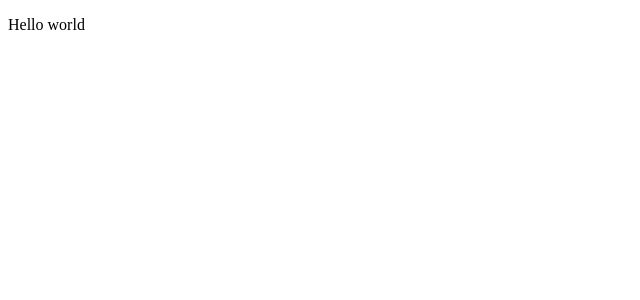
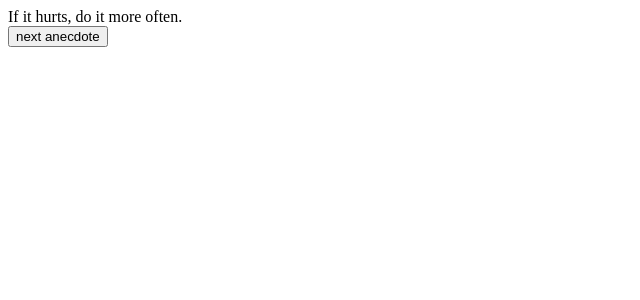
Before and after one commit to rinne13/react-perusteet-02-soveltavat-tehtavat-03-anekdootit, a React (Vite) app in the folder part1/: page / in a window 1280 px wide. Shown: the top 300 px of the page, without its empty margins (0-640 px from the left). Built offline with nearby package versions, Linux system fonts and the light colour scheme.

Commit message:
1.12*: anekdootit step1 done

```diff
--- a/part1/src/App.jsx
+++ b/part1/src/App.jsx
@@ -1,7 +1,39 @@
-const App = () => (
+import { useState } from 'react'
+import Button from './Button'
+
+const App = () => {
+
+
+
+    const anecdotes = [
+        'If it hurts, do it more often.',
+        'Adding manpower to a late software project makes it later!',
+        'The first 90 percent of the code accounts for the first 90 percent of the development time...The remaining 10 percent of the code accounts for the other 90 percent of the development time.',
+        'Any fool can write code that a computer can understand. Good programmers write code that humans can understand.',
+        'Premature optimization is the root of all evil.',
+        'Debugging is twice as hard as writing the code in the first place. Therefore, if you write the code as cleverly as possible, you are, by definition, not smart enough to debug it.',
+        'Programming without an extremely heavy use of console.log is same as if a doctor would refuse to use x-rays or blood tests when diagnosing patients.',
+        'The only way to go fast, is to go well.'
+      ]
+
+      const [selected, setSelected] = useState(0)
+
+  const handleNextClick = () => {
+
+    const randomIndex =
+    Math.floor(Math.random() * anecdotes.length);
+    setSelected(randomIndex);
+  }
+
+
+  return (
     <div>
-      <p>Hello world</p>
+      {anecdotes[selected]}
+      <section>
+      <Button handleClick={handleNextClick} text='next anecdote' />
+      </section>
     </div>
   )
+}
 
-  export default App
+export default App
--- /dev/null
+++ b/part1/src/Button.jsx
@@ -0,0 +1,8 @@
+const Button = ({ handleClick, text }) => (
+    <button onClick={handleClick}>
+      {text}
+    </button>
+  )
+
+
+  export default Button;
--- a/part1/src/main.jsx
+++ b/part1/src/main.jsx
@@ -1,5 +1,4 @@
 import ReactDOM from 'react-dom/client'
-
 import App from './App'
 
 ReactDOM.createRoot(document.getElementById('root')).render(<App />)
```
